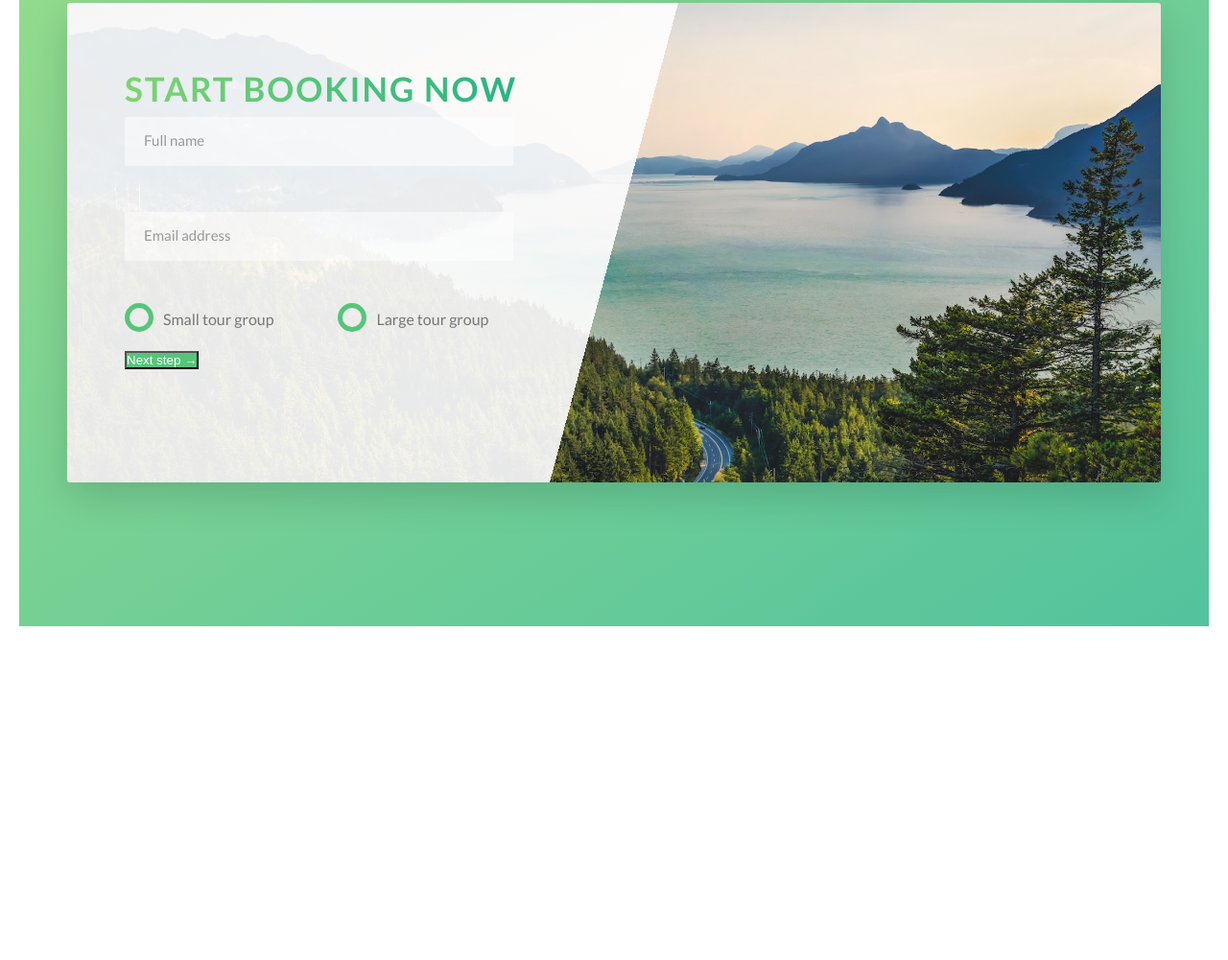
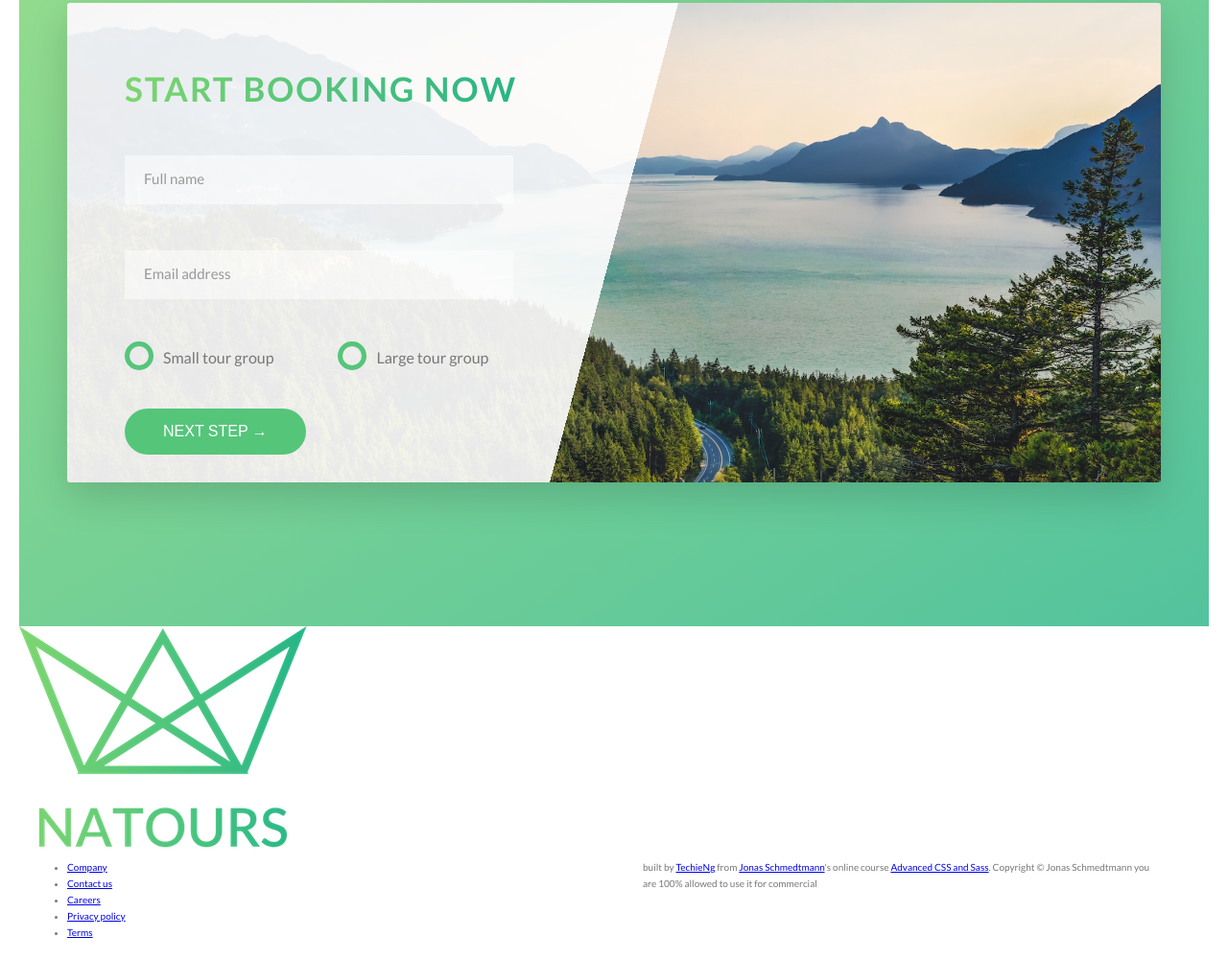
Before and after one commit to melissacinta/myNatours, a website: page index.html in a window 1280 px wide. Shown: the part 4552-5553 px from the top of the page at 96% size. Before the commit the page ends 5225 px from the top, so only its background shows below. Drawn offline with Linux system fonts and the light colour scheme.

Commit message:
cleared style errors

```diff
--- a/index.html
+++ b/index.html
@@ -262,7 +262,7 @@
                     <div class="book">
                         <div class="book__form">
                             <form action="#" class="form">
-                                <div class="u-mb-mid">
+                                <div class="u-mb-m">
                                     <h2 class="heading-secondary">
                                         Start booking now
                                     </h2>
@@ -277,7 +277,7 @@
                                     <label for="email" class="form__label">Email address</label>
                                 </div>
 
-                                <div class="form__group">
+                                <div class="form__group u-mb-m">
                                     <div class="form__radio-group">
                                         <input type="radio" class="form__radio-input" id="small" name="size">
                                         <label for="small" class="form__radio-label">
@@ -300,6 +300,40 @@
                 </div>
             </section>
         </main>
+        <footer class="footer">
+            <div class="footer__logo-box">
+                <img src="img/logo-green-2x.png" alt="full logo" class="footer__logo">
+                <div class="row">
+                    <div class="col-1-of-2">
+                        <div class="footer__navigation">
+                            <ul class="footer__list">
+                                <li class="footer__item">
+                                    <a href="#" class="footer__link">Company</a>
+                                </li>
+                                <li class="footer__item">
+                                    <a href="#" class="footer__link">Contact us</a>
+                                </li>
+                                <li class="footer__item">
+                                    <a href="#" class="footer__link">Careers</a>
+                                </li>
+                                <li class="footer__item">
+                                    <a href="#" class="footer__link">Privacy policy</a>
+                                </li>
+                                <li class="footer__item">
+                                    <a href="#" class="footer__link">Terms</a>
+                                </li>
+
+                            </ul>
+                        </div>
+                    </div>
+                    <div class="col-1-of-2">
+                        <p class="footer__copyright">
+                            built by <a href="#" class="footer__link">TechieNg</a> from <a href="#" class="footer__link">Jonas Schmedtmann</a>'s online course <a href="#" class="footer__link">Advanced CSS and Sass</a>. Copyright &copy; Jonas Schmedtmann you are 100% allowed to use it for commercial
+                        </p>
+                    </div>
+                </div>
+            </div>
+        </footer>
         <!-- <section class="grid-test">
             <div class="row">
                 <div class="col-1-of-2">col-1-of-2</div>
--- a/sass/base/_utilities.scss
+++ b/sass/base/_utilities.scss
@@ -1,6 +1,6 @@
-.u-center-text{text-align: center;}
-.u-mb-big{margin-bottom: 8rem;}
-.u-mb-m{margin-bottom: 4rem;}
-.u-mb-sm{margin-bottom: 1.5rem;}
-.u-mt-huge{margin-top: 10rem;}
-.u-mt-big{margin-top: 8rem;}
+.u-center-text{text-align: center !important;}
+.u-mb-big{margin-bottom: 8rem !important;}
+.u-mb-m{margin-bottom: 4rem !important;}
+.u-mb-sm{margin-bottom: 1.5rem !important;}
+.u-mt-huge{margin-top: 10rem !important;}
+.u-mt-big{margin-top: 8rem !important;}
--- a/sass/components/_button.scss
+++ b/sass/components/_button.scss
@@ -1,4 +1,5 @@
 .btn {
+    &,
     &:Link,
     &:visited{
         display: inline-block ;
@@ -9,6 +10,9 @@
         transition: all .2s;
         position: relative;
         font-size: $default-font-size;
+        // change style for the <button>
+        border: none;
+        cursor: pointer;
     }
     &:hover{
         transform: translateY(-0.3rem);
@@ -21,6 +25,7 @@
     &:active{
         transform: translateY(-0.1rem);
         box-shadow: 0 .5rem 1rem rgba($color-black, .2);
+        outline: none;
 
     }
     &--white{
```
Also changed, not shown: css/style.css.
